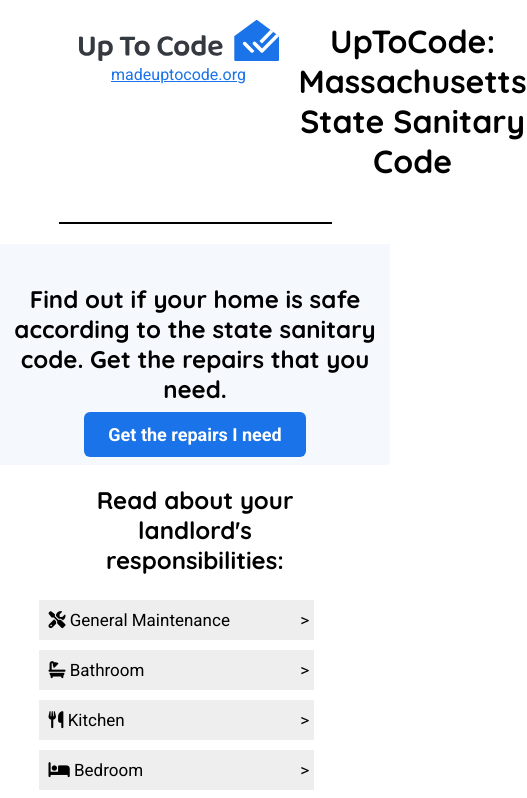
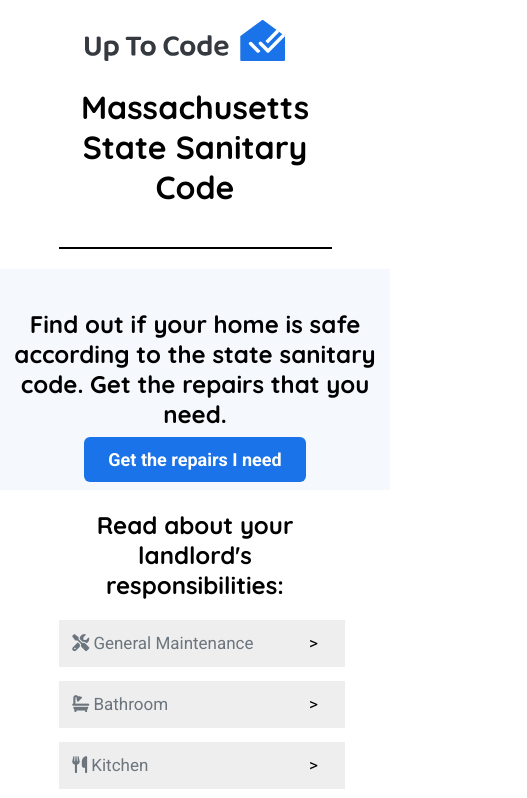
Before and after one commit to nonprofittechy/housing-code-static-site, a React (Create React App) app: page / in a window 390 px wide. Shown: the top 798 px of the page, 527 px wide, since content can reach past the window. Built offline with nearby package versions, Linux system fonts and the light colour scheme.

Commit message:
more responsive to small widths, consistent button heights

```diff
--- a/src/App.css
+++ b/src/App.css
@@ -59,14 +59,18 @@ h1, h2, h3 {
 .category-button {
   font-size: 17px;
   text-align: left;
-  padding: 10px 20px 10px 10px;
-  transform: translateX(-20px);
+  height: 50%;
+  padding: 5% 10% 5% 5%;
+  /*transform: translateX(-10%);*/
   background-color: #EEEEEE;
   border: 0px solid transparent;
-  margin: 5px auto;
+  margin: 5% auto;
   width: 90%;
   color: black;
-  display: inline-block;
+  display: flex;
+  flex: 1;
+  justify-content: space-between;
+
 }
 
 .category-button:hover {
@@ -77,10 +81,6 @@ h1, h2, h3 {
 
 .category-button::after {
   content: ">";
-  position: absolute;
-  top: 50%;
-  transform: translate(0, -50%);
-  right: 5px;
 }
 
 .back-button {
--- a/src/App.js
+++ b/src/App.js
@@ -1,6 +1,5 @@
 import './App.css';
-import { Routes, Route, Link} from "react-router-dom";
-import {useLocation} from "react-router";
+import { Routes, Route, Link, useLocation} from "react-router-dom";
 import CategoryPage from "./CategoryPage";
 import Home from "./Home";
 import {useState, createContext, useEffect, Fragment} from 'react';
@@ -11,10 +10,14 @@ import UpToCodeLogo from "./components/UpToCodeLogo";
 
 export const ChecklistContext = createContext([[], () => {}]);
 export const LanguageCodeContext = createContext("en");
+export const WindowWidthContext = createContext(window.innerWidth);
+
 
 function App() {
     const [checklist, setChecklist] = useState(housingChecklistJSON.data);
     const [languageCode, setLanguageCode] = useState("en");
+    const [windowWidth, setWindowWidth] = useState(window.innerWidth);
+
     let location = useLocation();
 
     /**
@@ -30,17 +33,27 @@ function App() {
             setLanguageCode("en");
         }
 
-    }, [location])
+    }, [location]);
+
+    window.addEventListener("resize", () => {
+        setWindowWidth(window.innerWidth);
+    });
+
+    const headerContents = [<UpToCodeLogo/>,
+        <Link className='link-no-decoration' to={languageCode === "en" ? "/" : "/" + languageCode + "/"}>
+            <h1>{translations[languageCode]["Massachusetts State Sanitary Code"]}</h1>
+        </Link>];
 
     return (
+        <WindowWidthContext.Provider value={[windowWidth, setWindowWidth]}>
         <LanguageCodeContext.Provider value={[languageCode, setLanguageCode]} >
         <ChecklistContext.Provider value={[checklist, setChecklist]} >
             <div className="App">
                 <div id={'header'}>
-                    <div style={{display: "flex", flexDirection: "row"}}>
-                       <UpToCodeLogo/>
+                    <div style={{display: "flex", flexDirection:(windowWidth < 800)? "column" : "row", alignContent: "center", justifyContent: "center"}}>
+                        <UpToCodeLogo/>
                         <Link className='link-no-decoration' to={languageCode === "en" ? "/" : "/" + languageCode + "/"}>
-                            <h1>UpToCode: {translations[languageCode]["Massachusetts State Sanitary Code"]}</h1>
+                            <h1>{translations[languageCode]["Massachusetts State Sanitary Code"]}</h1>
                         </Link>
                     </div>
                     <br/>
@@ -68,6 +81,7 @@ function App() {
             </div>
         </ChecklistContext.Provider>
         </LanguageCodeContext.Provider>
+        </WindowWidthContext.Provider>
     );
 }
 
--- a/src/Home.js
+++ b/src/Home.js
@@ -1,18 +1,13 @@
 import {useContext, useEffect, useState} from "react";
-import {ChecklistContext, LanguageCodeContext} from "./App";
+import {ChecklistContext, LanguageCodeContext, WindowWidthContext} from "./App";
 import CallToAction from "./components/CallToAction";
 import CategoryButton from "./components/CategoryButton";
 import translations from "./translations.json";
 const Home = () => {
 	const [checklist, setChecklist] = useContext(ChecklistContext);
 	const [languageCode, setLanguageCode] = useContext(LanguageCodeContext);
+	const [windowWidth, setWindowWidth] = useContext(WindowWidthContext);
 	const [categories, setCategories] = useState([]);
-	const [windowWidth, setWindowWidth] = useState(window.innerWidth);
-
-
-	window.addEventListener("resize", () => {
-		setWindowWidth(window.innerWidth);
-	});
 
 	useEffect(() => {
 		if (checklist) {
--- a/src/components/CategoryButton.js
+++ b/src/components/CategoryButton.js
@@ -22,14 +22,14 @@ const CategoryButton = (props) => {
 		"Porch and balcony": "fa-store"
 	}
 
-	return <div {...props}>
-		<Link to={"/category/" + props.name}>
-				<span className={'category-button'}>
+	return <div className={'category-button'} {...props}>
+		{/*<Link to={"/category/" + props.name}>*/}
+				<div >
 					{/*<div style={{marginRight: '10px'}}>*/}
 					<i className={"fa " + iconAssignments[props.name]} aria-hidden="true">&nbsp;</i>
 					{props.name}
-				</span>
-		</Link>
+				</div>
+		{/*</Link>*/}
 	</div>;
 };
 
--- a/src/components/UpToCodeLogo.js
+++ b/src/components/UpToCodeLogo.js
@@ -1,9 +1,7 @@
 const UpToCodeLogo = props => {
-	return  <a className={'link'} style={{padding: "20px"}} href={"https://madeuptocode.org"}>
-		<div>
-			<img src={process.env.PUBLIC_URL + "/logoWithText.svg"} width={200}/>
-		</div>
-		madeuptocode.org
+	return  <a className={'link'} style={{paddingTop: "20px", paddingRight: "20px"}} href={"https://madeuptocode.org"}>
+		<img src={process.env.PUBLIC_URL + "/logoWithText.svg"} width={200}/>
+
 	</a>
 }
 
```
